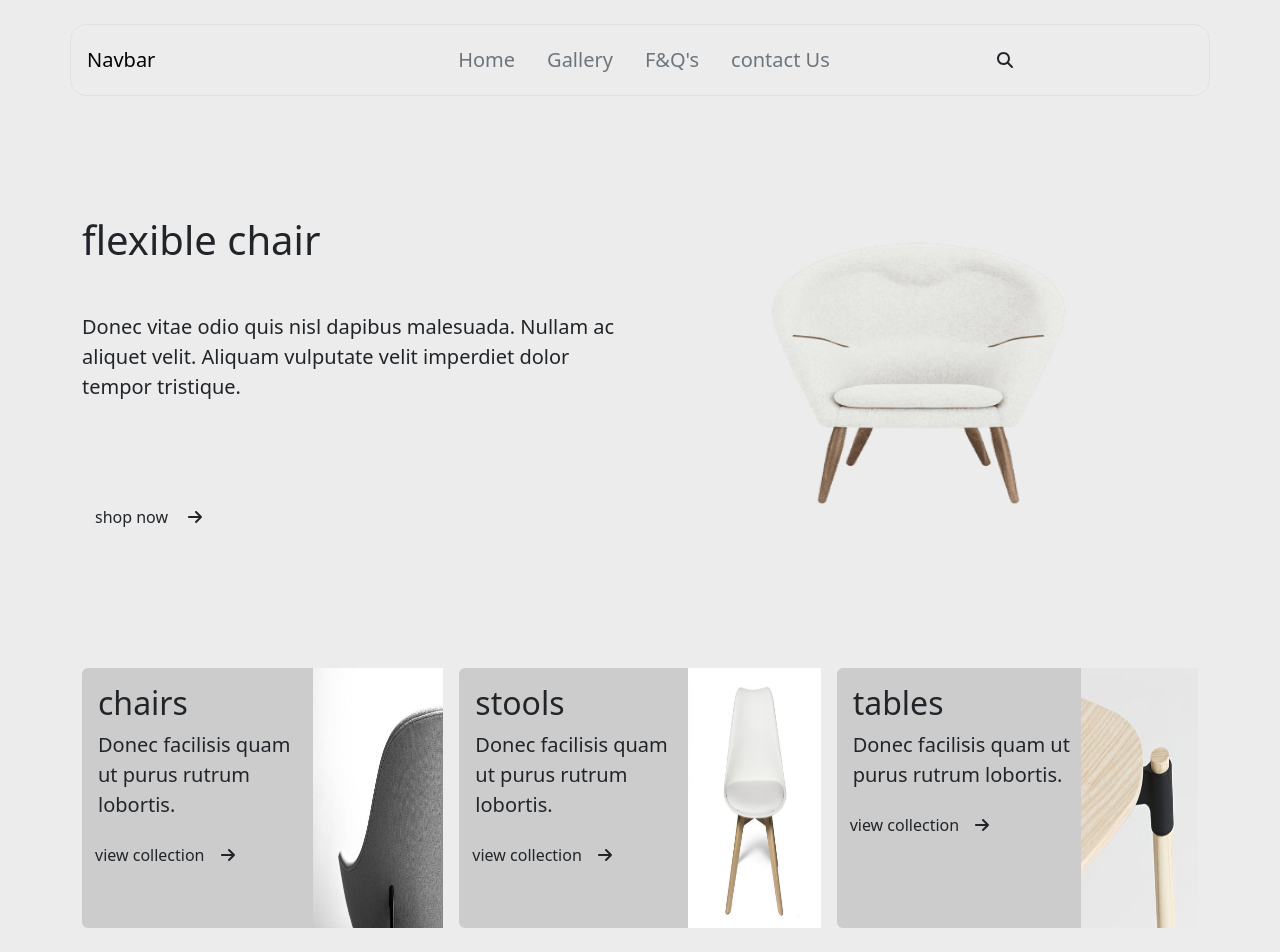
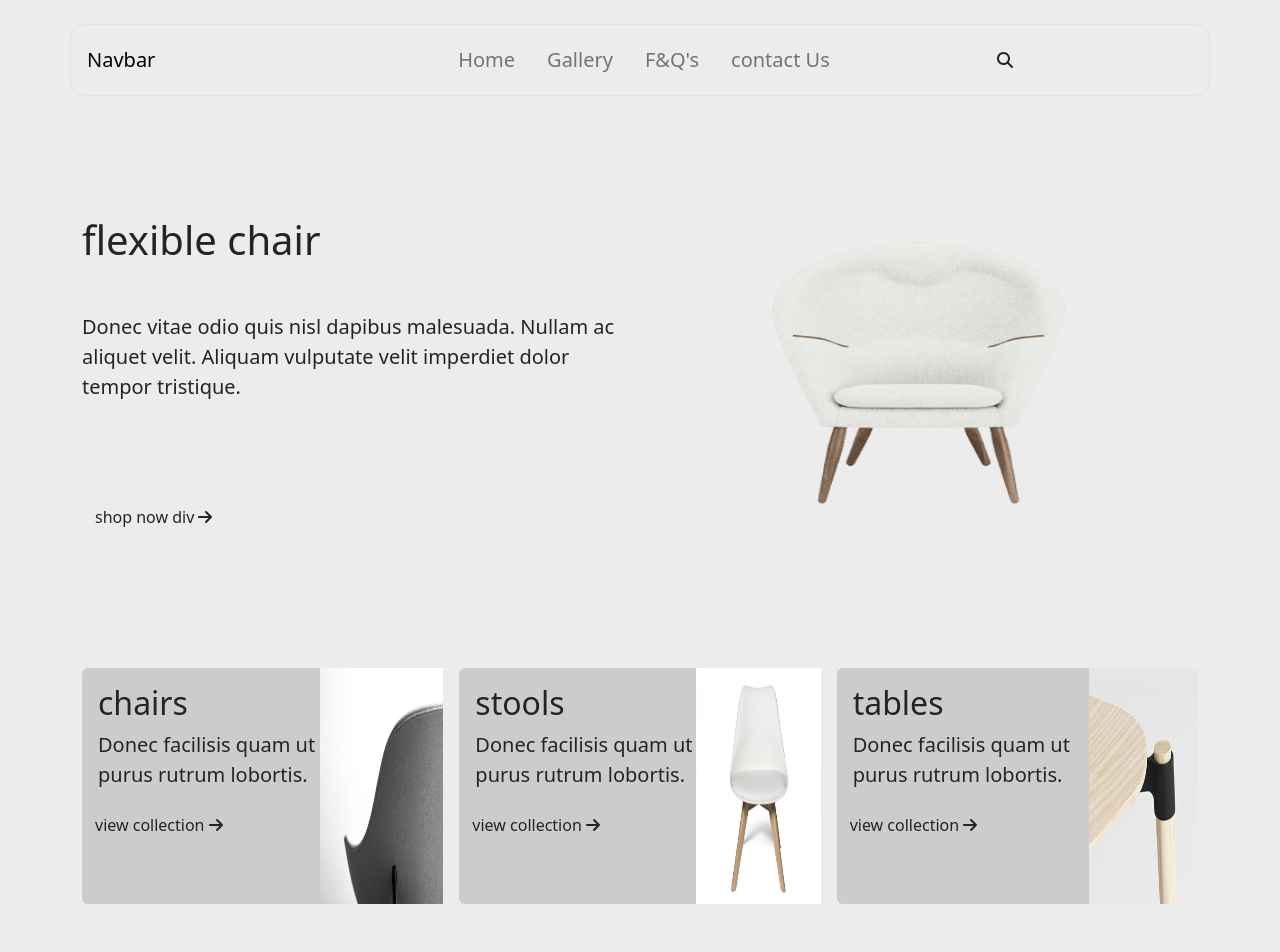
Before and after one commit to Soroushemoradi/shoppingWeb, a React (Vite) app: page / in a window 1280 px wide. Shown: the top 952 px of the page. Built offline with nearby package versions, Linux system fonts and the light colour scheme.

Commit message:
fix bugs2

```diff
--- a/src/components/layers/header/Nav.jsx
+++ b/src/components/layers/header/Nav.jsx
@@ -28,7 +28,7 @@ function Navigation() {
           </div>
           <div>
             <Form inline className='d-flex'>
-              <button type='button' className='w-25 btn' onClick={() => setSearch(!search)} ><FontAwesomeIcon icon={faMagnifyingGlass} /></button>
+              <button type='button' className='w-25 btn btn-search' onClick={() => setSearch(!search)} ><FontAwesomeIcon icon={faMagnifyingGlass} /></button>
               {search &&
                 <Form.Control
                   type="text"
--- a/src/components/layers/main/Body.jsx
+++ b/src/components/layers/main/Body.jsx
@@ -1,6 +1,6 @@
 import Supports from './support/Supports'
 import Category from './category/Category'
-import Products from './Products'
+import Products from './products/Products'
 function Body() {
     return (
         <>
--- a/src/components/layers/main/Head.jsx
+++ b/src/components/layers/main/Head.jsx
@@ -12,7 +12,7 @@ function Head() {
                     Nullam ac aliquet velit.
                     Aliquam vulputate velit imperdiet dolor tempor tristique.
                 </p>
-                <div className='btn mt-5'>shop now <FontAwesomeIcon className='ms-3' icon={faArrowRight} /> </div>
+                <button className='btn mt-5 btn-header'><span className='me-1'>shop now div</span><FontAwesomeIcon className='btn-icon' icon={faArrowRight} /> </button>
             </div>
             <div className='col-6'>
                 <img src="header.png" alt="pic" className='w-100 rounded' height={500} />
--- a/src/components/layers/main/category/Category.jsx
+++ b/src/components/layers/main/category/Category.jsx
@@ -15,7 +15,7 @@ function Category() {
                                 <div>
                                     <h2 className='mt-3 ms-3'>{header}</h2>
                                     <p className='ms-3'>{title}</p>
-                                    <button className='btn'>view collection<FontAwesomeIcon className='ms-3' icon={faArrowRight} /></button>
+                                    <button className='btn btn-category flex-center'><span className='me-1'>view collection</span><FontAwesomeIcon className=' btn-icon' icon={faArrowRight} /></button>
                                 </div>
                                 <div>
                                     <img src={image} alt="pic" className='h-100 w-100' />
--- a/src/components/layers/main/category/category.css
+++ b/src/components/layers/main/category/category.css
@@ -4,3 +4,7 @@
 .item-body {
     background-color: rgb(204, 204, 204);
 }
+.btn-category:hover .btn-icon {
+    transform: translateX(10px);
+    transition: 300ms;
+}
--- a/src/components/layers/main/home.css
+++ b/src/components/layers/main/home.css
@@ -15,6 +15,8 @@ li.bread :hover {
 .crumbDiv{
     height: 30px;
 }
-button.btn:hover {
-    background-color: #b9b9b9;
+
+button.btn-header:hover .btn-icon {
+    transform: translateX(10px);
+    transition: 300ms;
   }
--- a/src/components/layers/main/products/product.css
+++ b/src/components/layers/main/products/product.css
@@ -1,5 +1,8 @@
 .btn-prud {
     background-color: #ebebeb;
+}
+button.btn-prud:hover {
+    background-color: #b9b9b9;
 }
 .image {
     object-fit: cover;
```
Lines whose indentation alone changed are shown as unchanged.
